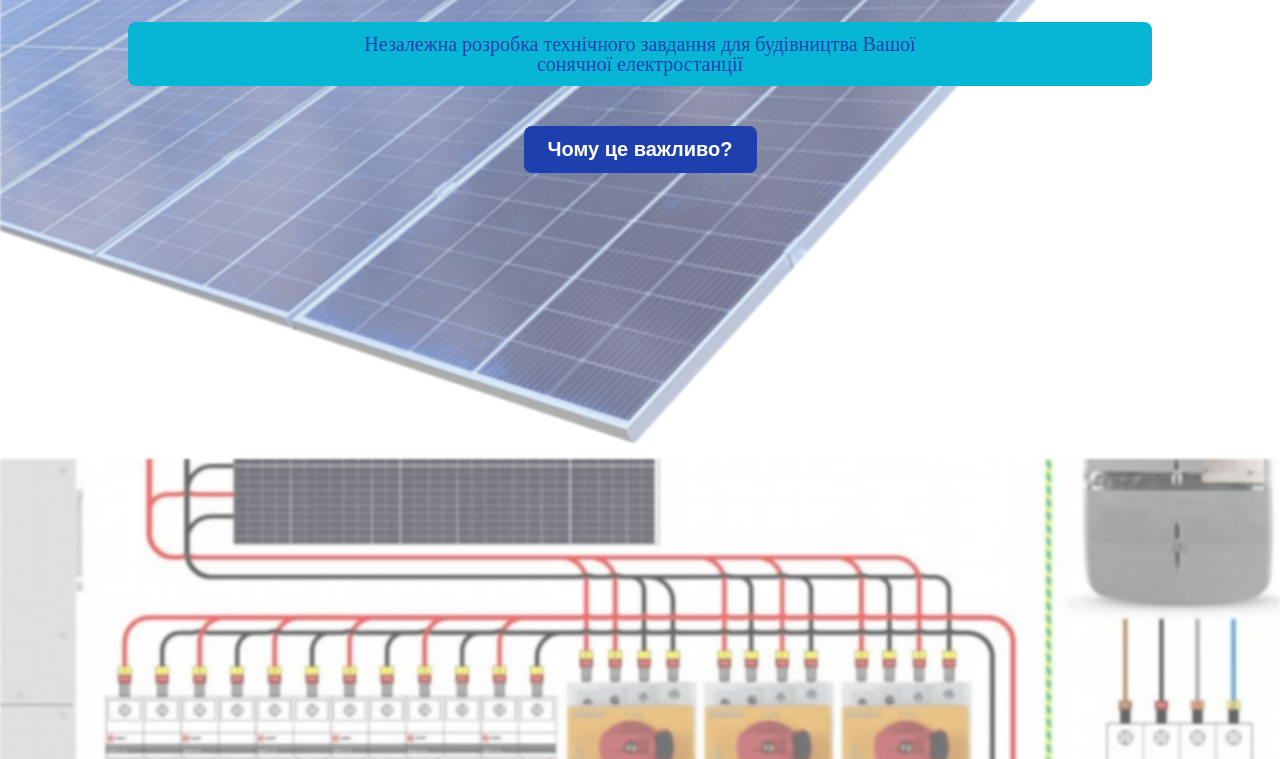
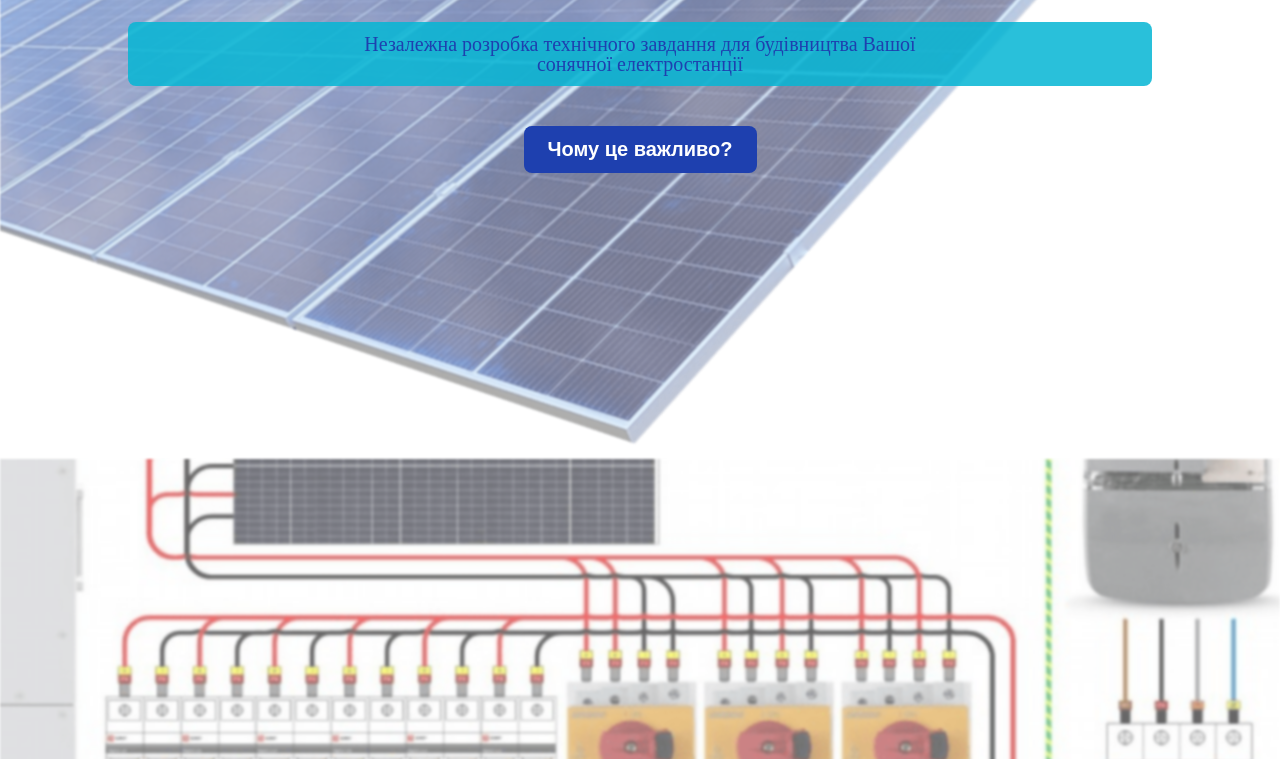
Before and after one commit to izzwerg/ecotz, a website built with Vite: page index.html in a window 1280 px wide. Shown: the part 341-1100 px from the top of the page. Built offline with nearby package versions, Linux system fonts and the light colour scheme.

Commit message:
Update style.css

```diff
--- a/src/style.css
+++ b/src/style.css
@@ -261,7 +261,7 @@ body {
   display: flex;
   justify-content: center;
   width: 100%;
-  background-color: #06b6d4;
+  background-color: #06b6d4db;
   border-radius: 8px;
   margin-bottom: 5vh;
 }
```
